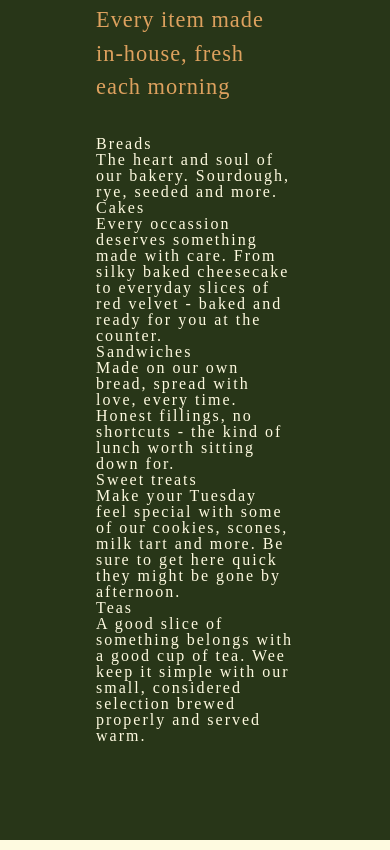
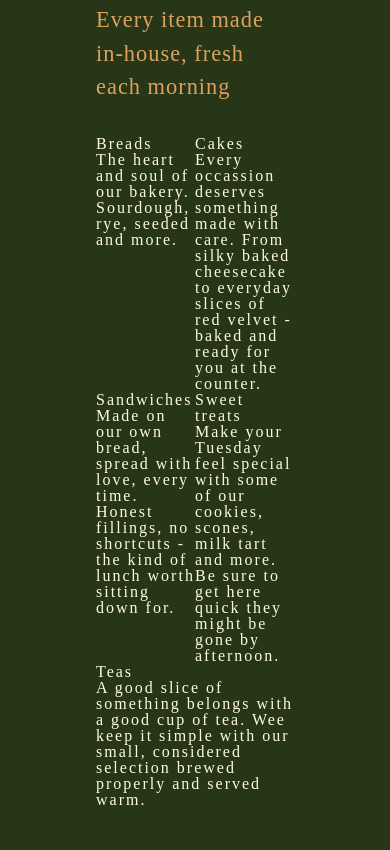
Before and after one commit to Chief-99/restaurant-page, a website built with webpack: page src/template.html in a window 390 px wide. Shown: the part 5874-6724 px from the top of the page. Built offline with nearby package versions, Linux system fonts and the light colour scheme.

Commit message:
style:Position offering cards in container and make them responsive

```diff
--- a/src/styles.css
+++ b/src/styles.css
@@ -311,3 +311,12 @@ section {
 .offering-description {
     color: var(--sunlit-clay);
 }
+
+.offering-container {
+    display: flex;
+    flex-wrap: wrap;
+}
+
+.offering-option {
+    flex: 1 1 33.33%;
+}
```
